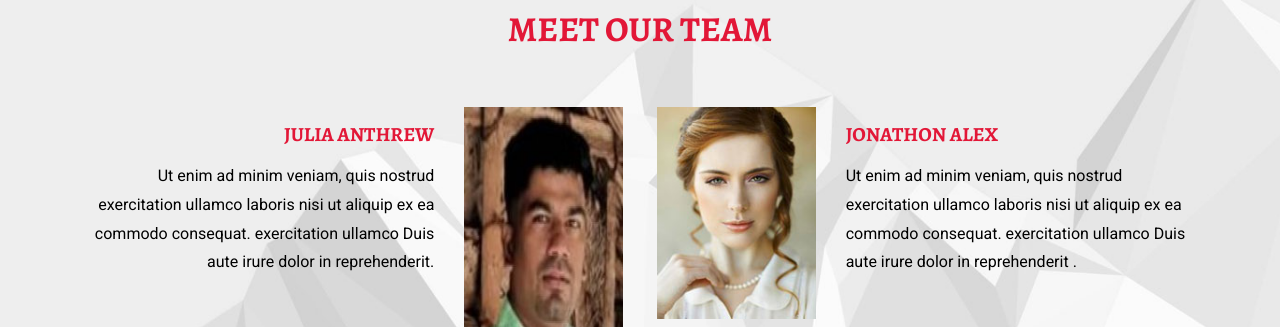
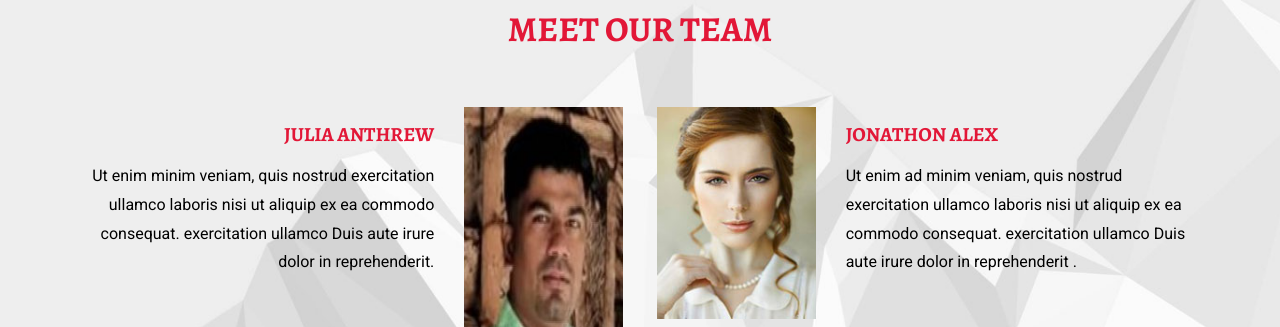
Before and after one commit to MohammedShaneeb/EZARA_Gold_and_Silver, a plain HTML site: page about.html in a window 1280 px wide. Shown: the part 774-1101 px from the top of the page. Drawn offline with nearby package versions, Linux system fonts and the light colour scheme.

```diff
--- a/about.html
+++ b/about.html
@@ -140,7 +140,7 @@ Smartphone Compatible web template, free webdesigns for Nokia, Samsung, LG, Sony
 			 				<div class="people-gride1">
 				 				<div class="col-md-8 people-text">
 				 					<h4> JULIA ANTHREW</h4>
-									<p>Ut enim ad minim veniam, quis nostrud exercitation ullamco laboris nisi ut aliquip ex ea commodo consequat. exercitation ullamco Duis aute irure dolor in reprehenderit.</p>
+									<p>Ut enim  minim veniam, quis nostrud exercitation ullamco laboris nisi ut aliquip ex ea commodo consequat. exercitation ullamco Duis aute irure dolor in reprehenderit.</p>
 				 				</div>
 				 				<div class="col-md-4 people-img">
 				 					<img src="images/profile pic .jpg" alt="" />
```
